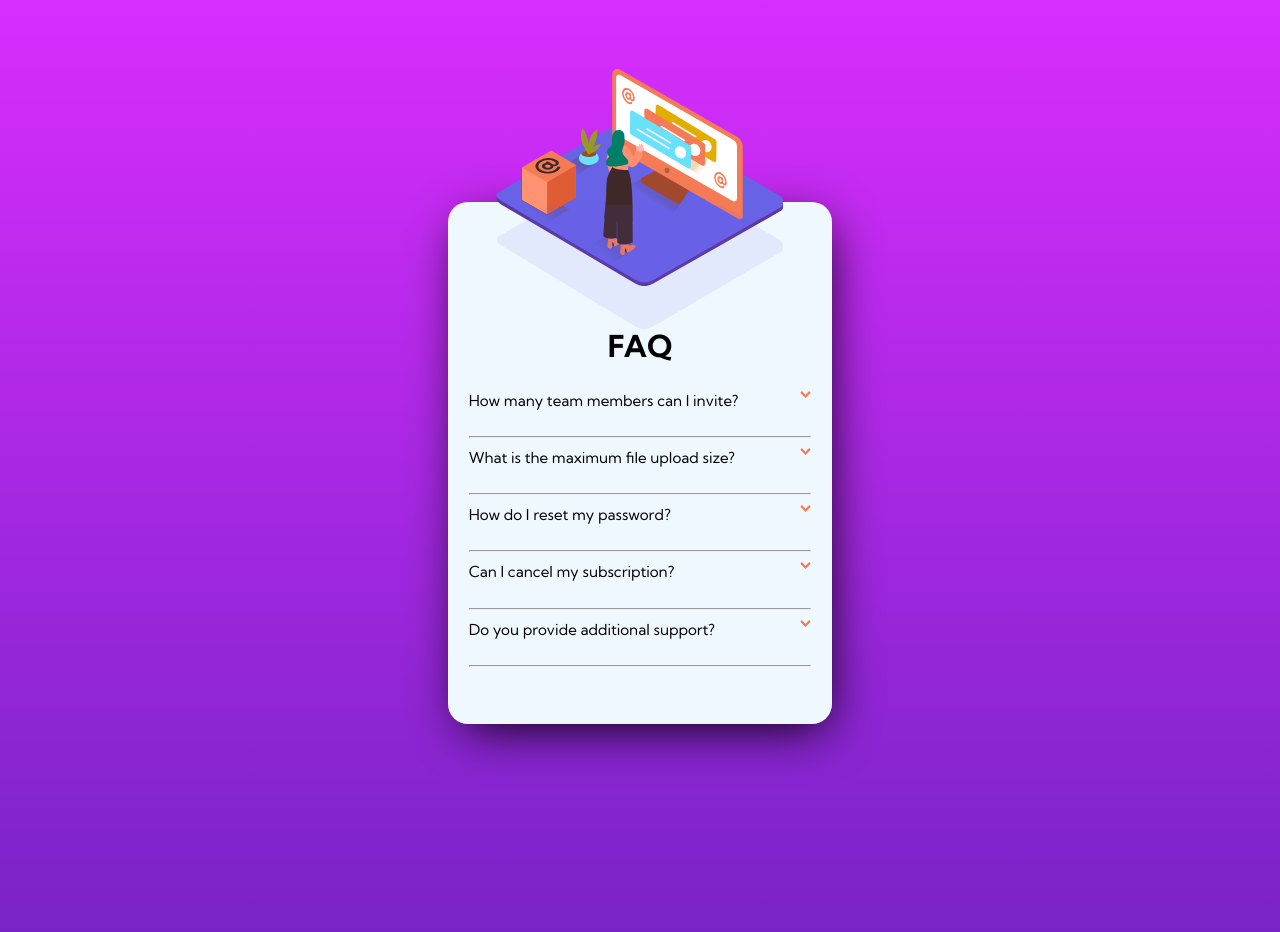
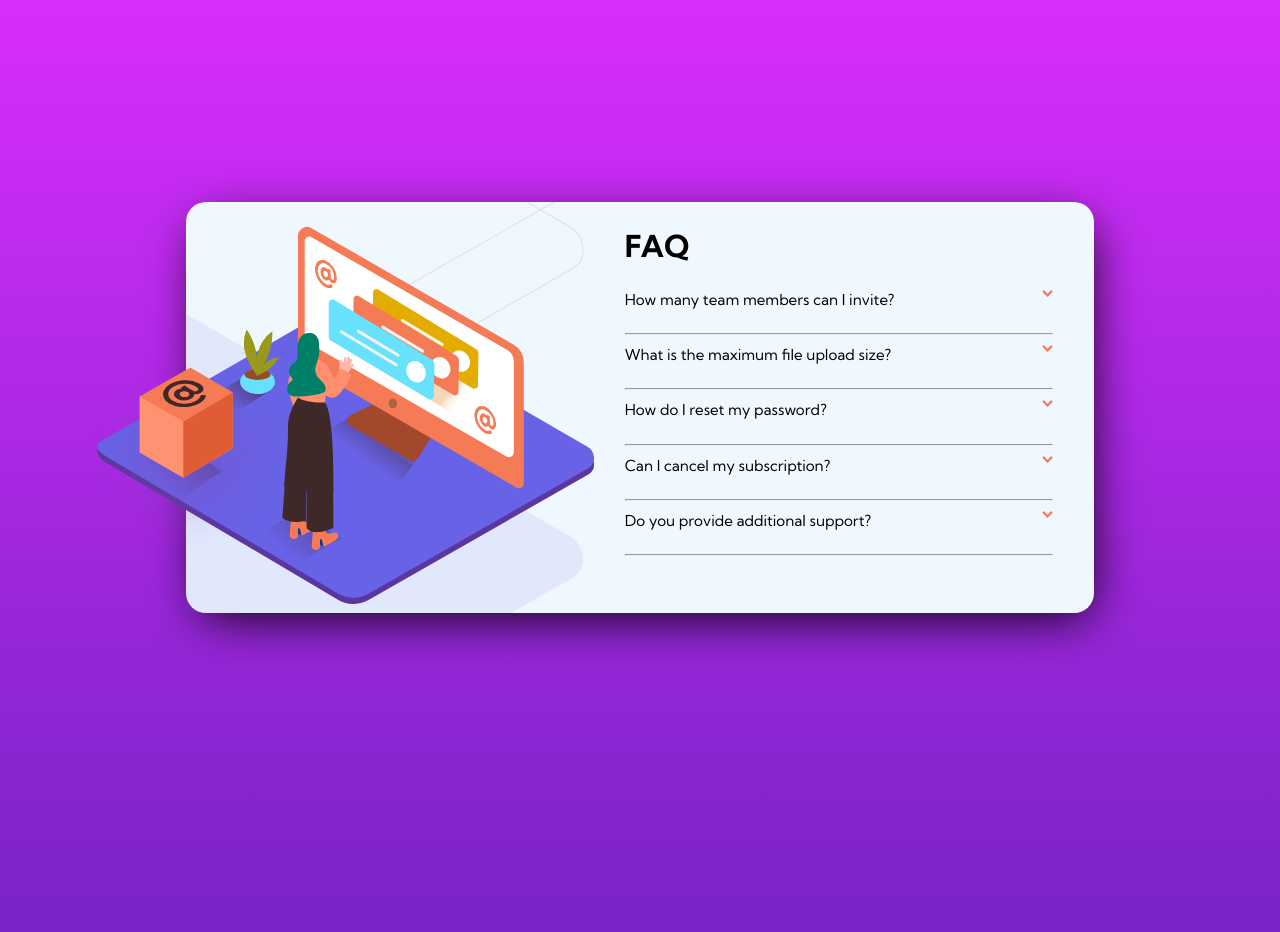
Before and after one commit to clsdjo30/FrontendMentor-FAQ, a plain HTML site: page index.html in a window 1280 px wide. Drawn offline with Linux system fonts and the light colour scheme.

Commit message:
Add media-queries -

```diff
--- a/style.css
+++ b/style.css
@@ -29,8 +29,12 @@ body {
   height: 100vh;
   font-family: "Kumbh sans", sans-serif;
   font-size: 1.4rem;
-    background: rgb(112,34,195);
-    background: linear-gradient(0deg, rgba(112,34,195,1) 0%, rgba(216,45,253,1) 100%);
+  background: rgb(112, 34, 195);
+  background: linear-gradient(
+    0deg,
+    rgba(112, 34, 195, 1) 0%,
+    rgba(216, 45, 253, 1) 100%
+  );
 }
 
 .faq-card {
@@ -58,7 +62,8 @@ body {
   top: 0;
   left: 50%;
   width: 75%;
-    transform: translate(-50%,-60%);
+  transform: translate(-50%, -60%);
+
 }
 .illustration::after {
   content: "";
@@ -87,7 +92,7 @@ h1 {
   padding-bottom: 1rem;
 }
 .container .content {
-    padding: 0.3rem 0;
+  padding: 0.2rem 0;
   height: 0;
   overflow: hidden;
   transition: 0.5s;
@@ -107,7 +112,6 @@ h1 {
 /* Class active "onclick" */
 .accordeon .active .label {
   font-weight: 900;
-
 }
 .accordeon .active .content {
   height: 3rem;
@@ -117,6 +121,64 @@ h1 {
 }
 
 /* Responsive */
-/* @media screen and (min-width: 700px) {
+@media screen and (min-width: 760px) {
+  .faq-card {
+    display: flex;
+    width: 90%;
+    max-width: 90rem;
 
-} */
+  }
+  h1 {
+      text-align: start;
+  }
+  .illustration {
+    flex-basis: 65%;
+    background-image: url(./images/bg-pattern-desktop.svg);
+    background-repeat: no-repeat;
+    background-position: 100% 60%;
+    background-size: 250%;
+    position: relative;
+  }
+  .illustration::before {
+    content:"";
+    background-image: url(./images/illustration-woman-online-desktop.svg);
+    overflow: hidden;
+    background-repeat: no-repeat;
+    background-size: contain;
+    height: 100%;
+    width: 135%;
+    top: 70%;
+    left: 38%;
+    transform: translate(-50%, -50%);
+  }
+  .illustration::after {
+    background-image: url(./images/illustration-box-desktop.svg);
+    background-repeat: no-repeat;
+    background-size: contain;
+    width: 50%;
+    height: 50%;
+    top: 53%;
+    left: 0;
+    transform: translate(-50%, -30%);
+
+  }
+  .accordeon {
+    width: 70%;
+    margin-left: 4rem;
+    margin-right: 4rem;
+  }
+}
+@media screen and (min-width: 1024px) {
+    .illustration::before {
+        content: "";
+         background-image: url(./images/illustration-woman-online-desktop.svg);
+         background-repeat: no-repeat;
+         background-size: contain;
+         height: 100%;
+         width: 125%;
+         top: 56%;
+         left: 40%;
+         transform: translate(-50%, -50%);
+       }
+
+}
```
Lines whose indentation alone changed are shown as unchanged.
